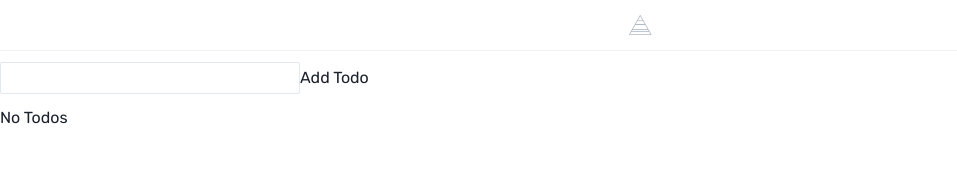
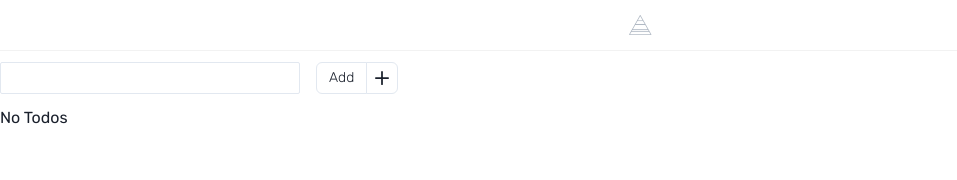
Before and after one commit to tonybonki/react-todo-list, a React (Vite) app in the folder react-todo-list/: page / in a window 1280 px wide. Shown: the top 180 px of the page, without its empty margins (0-957 px from the left). Built offline with nearby package versions, Linux system fonts and the light colour scheme.

Commit message:
edited to-do-list jsx

```diff
--- a/react-todo-list/src/components/Todolist.jsx
+++ b/react-todo-list/src/components/Todolist.jsx
@@ -1,5 +1,14 @@
 import React from "react";
-import { Input } from "@chakra-ui/react";
+import {
+  Input,
+  Stack,
+  StackDivider,
+  ButtonGroup,
+  Button,
+  IconButton,
+  HStack,
+} from "@chakra-ui/react";
+import { AddIcon } from "@chakra-ui/icons";
 import { useTodoManager } from "./functions/useTodoManager"; // Import the custom hook
 import { TodoItem } from "./TodoItem"; // Import TodoItem component if needed
 
@@ -17,20 +26,43 @@ export function TodoList() {
     setNewItem("");
   }
   return (
-    <div>
+    <>
+      <HStack
+        as="form"
+        onSubmit={handleSubmit}
+        className="new-item-form"
+        spacing={4}
+      >
         <Input
           value={newItem}
-        onChange={(e) => setNewItem(e.target.value), () => addTodo(newItem)}
-
+          onChange={(e) => setNewItem(e.target.value)}
           type="text"
           id="item"
           my={3}
           w={300}
           size={"sm"}
         />
-      <button onClick={() => addTodo("New Todo")}>Add Todo</button>
-      <ul className="list">
+        <ButtonGroup
+          onClick={() => addTodo(newItem)}
+          size="sm"
+          isAttached
+          variant="outline"
+        >
+          <Button type="submit" fontWeight={"light"}>
+            Add
+          </Button>
+
+          <IconButton
+            type="submit"
+            aria-label="Add to friends"
+            icon={<AddIcon />}
+          />
+        </ButtonGroup>
+      </HStack>
+
+
         {todos.length === 0 && <p>No Todos</p>}
+        <Stack divider={<StackDivider />} >
           {todos.map((todo) => (
             <TodoItem
               {...todo}
@@ -39,7 +71,8 @@ export function TodoList() {
               deleteTodo={deleteTodo}
             />
           ))}
-      </ul>
-    </div>
+        </Stack>
+
+    </>
   );
 }
```
Lines whose indentation alone changed are shown as unchanged.
